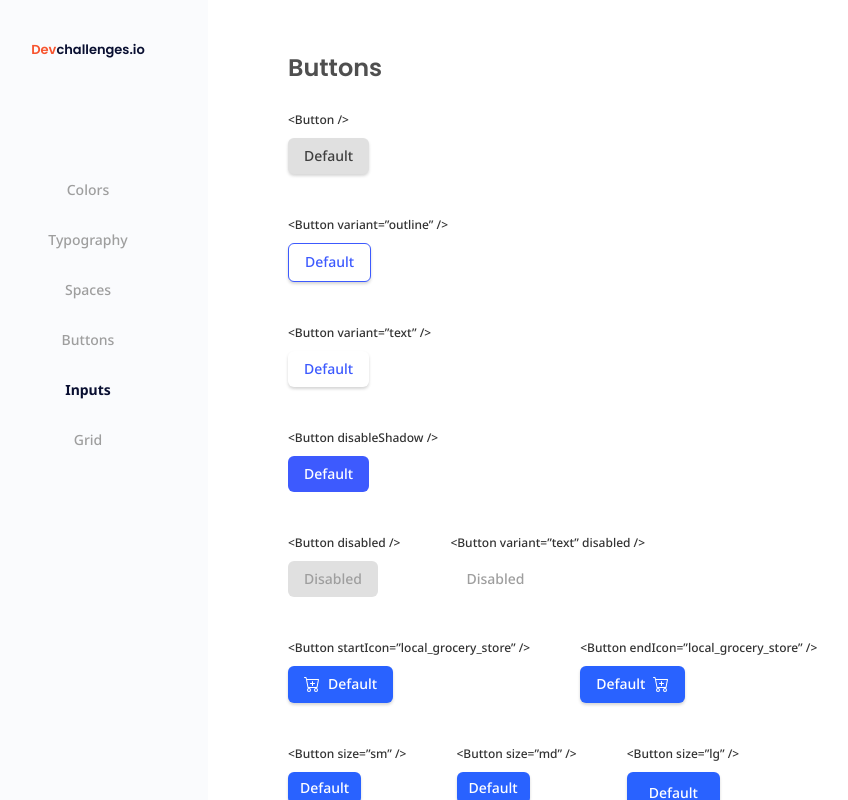
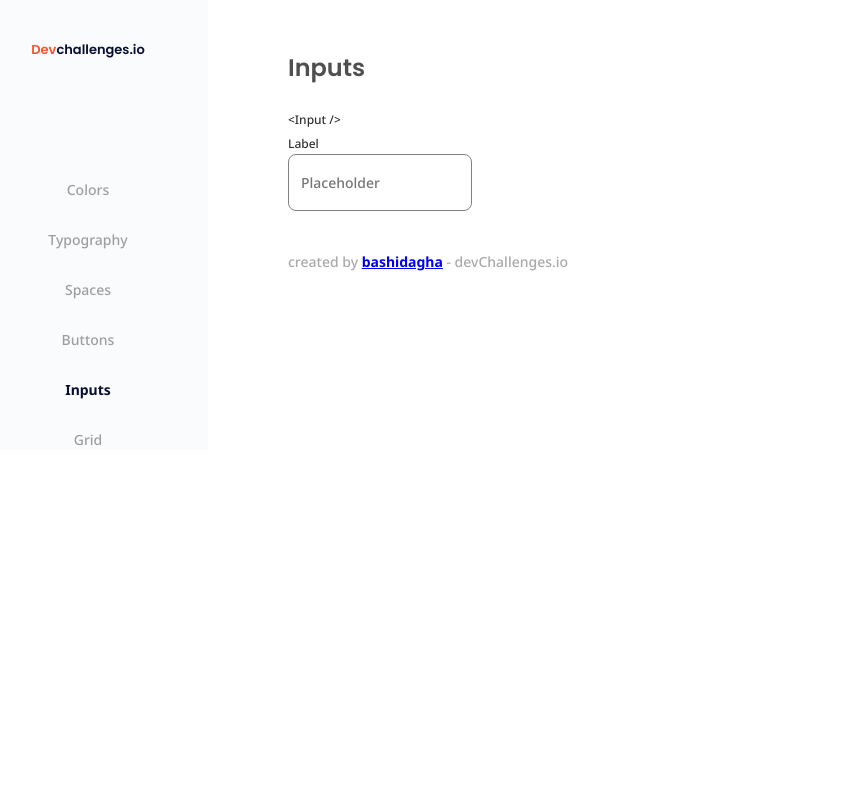
Before and after one commit to bashidagha/button_component, a React (Vite) app: page / in a window 1280 px wide. Both pictures are taken after a click on the item "Inputs". Shown: the top 800 px of the page, without its empty margins (32-880 px from the left). Built offline with nearby package versions, Linux system fonts and the light colour scheme.

Commit message:
initial input view

```diff
--- a/src/App.tsx
+++ b/src/App.tsx
@@ -1,6 +1,7 @@
 import { useState } from "react";
 import styles from "./app.module.scss";
 import Buttons from "./components/Buttons";
+import Inputs from "./components/Inputs";
 import SideBar from "./components/SideBar";
 
 function App() {
@@ -9,8 +10,9 @@ function App() {
   return (
     <main className={styles.container}>
       <div className={styles.wrapper}>
-        <SideBar currentRoot={currentRoot} setCurrentRoot={setCurrentRoot}/>
-        <Buttons />
+        <SideBar currentRoot={currentRoot} setCurrentRoot={setCurrentRoot} />
+        {currentRoot === "buttons" && <Buttons />}
+        {currentRoot === "inputs" && <Inputs />}
       </div>
     </main>
   );
--- /dev/null
+++ b/src/components/Input/index.module.scss
@@ -0,0 +1,31 @@
+@use "../../styles/variables" as var;
+
+$size: "small" "sm", "medium" "md", "large" "lg";
+$color: "default" "default", "primary" "primary", "secondary" "secondary";
+
+.container {
+  .input {
+    padding-top: 4px;
+    input {
+      padding: 1.8rem 1.2rem;
+      border: 1px solid #828282;
+      border-radius: 8px;
+      font-size: 1.4rem;
+      display: block;
+      outline: none;
+      &:hover{
+        border: 1px solid #333333;
+      }
+      &:focus{
+        border: 1px solid #2962FF;
+      }
+    }
+  }
+}
+
+@each $i in $size {
+  .btn_size_#{nth($i, 2)} {
+    background-color: #2962ff;
+    color: white;
+  }
+}
--- /dev/null
+++ b/src/components/Input/index.tsx
@@ -0,0 +1,73 @@
+import { useId } from "react";
+import Icon from "../Icon";
+import styles from "./index.module.scss";
+
+interface IPorps {
+  placeholder?: string;
+  error?: boolean;
+  multiline?: boolean;
+  fullWidth?: boolean;
+  row?: number;
+  disabled?: boolean;
+  startIcon?: string;
+  endIcon?: string;
+  value?: string;
+  size?: string;
+  helperText?: string;
+  label?: string;
+}
+
+const Input = ({
+  placeholder,
+  error,
+  multiline,
+  fullWidth,
+  row,
+  disabled,
+  startIcon,
+  endIcon,
+  value,
+  size,
+  label,
+  helperText,
+}: IPorps) => {
+  const messageId = useId();
+
+  return (
+    <div
+      className={`${styles.container} ${error && styles[`input_error`]} ${
+        fullWidth && styles[`input_fullWidth`]
+      } ${disabled && styles[`input_disable`]} ${
+        size && styles[`input_size_${size}`]
+      } ${helperText && styles[`input_helperText`]} ${
+        startIcon && styles[`input_start_icon`]
+      } ${endIcon && styles[`input_end_icon`]}`}
+    >
+      <label htmlFor={messageId}>{label ? label : "Label"}</label>
+      <div className={styles.input}>
+        {startIcon && (
+          <span>
+            <Icon name={startIcon} />
+          </span>
+        )}
+
+        {multiline ? (
+          <textarea value={value} rows={row ? row : 4} />
+        ) : (
+          <input
+            value={value}
+            id={messageId}
+            placeholder={placeholder ? placeholder : "Placeholder "}
+          />
+        )}
+        {endIcon && (
+          <span>
+            <Icon name={endIcon} />
+          </span>
+        )}
+      </div>
+    </div>
+  );
+};
+
+export default Input;
--- /dev/null
+++ b/src/components/InputView/index.module.scss
@@ -0,0 +1,10 @@
+@use "../../styles/variables" as var;
+
+.container {
+  p {
+    font-size: 1.2rem;
+    color: var.$color-gray;
+    margin-bottom: 1.2rem;
+    width: max-content;
+  }
+}
--- /dev/null
+++ b/src/components/InputView/index.tsx
@@ -0,0 +1,29 @@
+import Input from "../Input";
+import styles from "./index.module.scss";
+
+interface IPorps {
+  placeholder?: string;
+  error?: boolean;
+  title: string;
+  multiline?: boolean;
+  fullWidth?: boolean;
+  row?: number;
+  disabled?: boolean;
+  startIcon?: string;
+  endIcon?: string;
+  value?: string;
+  size?: string;
+  helperText?: string;
+  label?: string;
+}
+
+const InputView = (props: IPorps) => {
+  return (
+    <div className={styles.container}>
+      <p>{props.title}</p>
+      <Input {...props} />
+    </div>
+  );
+};
+
+export default InputView;
--- /dev/null
+++ b/src/components/Inputs/index.module.scss
@@ -0,0 +1,35 @@
+@use "../../styles/variables" as var;
+
+.container {
+  background-color: var.$color-white;
+  .wrapper {
+    height: 100%;
+    padding: 5rem 0 0 8rem;
+    gap: 12rem;
+    h1 {
+      font-family: "Poppins", sans-serif;
+      font-size: 2.4rem;
+      line-height: 3.6rem;
+      color: var.$color-gray2;
+      margin-bottom: 2.8rem;
+    }
+
+    .row {
+      display: flex;
+      gap: 5rem;
+      flex-wrap: wrap;
+      margin-bottom: 4.5rem;
+    }
+
+    .copyright{
+      margin-bottom: 2.5rem;
+      color: #A9A9A9;
+      font-size: 1.4rem;
+      a{
+        text-decoration: underline;
+        font-weight: bold;
+        cursor: pointer;
+      }
+    }
+  }
+}
--- /dev/null
+++ b/src/components/Inputs/index.tsx
@@ -0,0 +1,23 @@
+import InputView from "../InputView";
+import styles from "./index.module.scss";
+
+const Inputs = () => {
+  return (
+    <div className={styles.container}>
+      <div className={styles.wrapper}>
+        <h1>Inputs</h1>
+        <div className={styles.row}>
+          <InputView title="<Input />" />
+        </div>
+
+        <div className={styles.copyright}>
+          created by{" "}
+          <a href="https://devchallenges.io/portfolio/bashidagha">bashidagha</a>{" "}
+          - devChallenges.io
+        </div>
+      </div>
+    </div>
+  );
+};
+
+export default Inputs;
```
